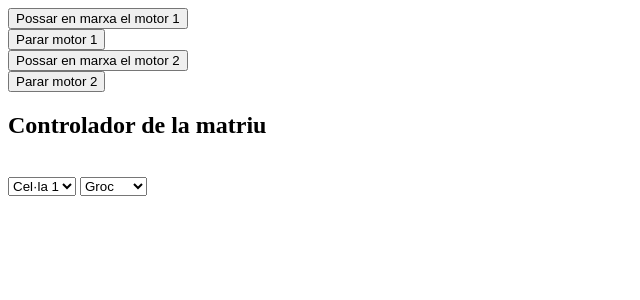
After one commit to arsaca2122daw2/PROYECTOFINAL, a Flask app: template templates/index2.html in a window 1280 px wide. The commit adds this page. Shown: the top 300 px of the page, without its empty margins (0-640 px from the left). Run offline with Flask 2, Linux system fonts and the light colour scheme; the template is opened without the code that fills it, so the values that code supplies are empty.

Commit message:
funcionan los motores + segundo servidor start no tira

```diff
--- a/app.py
+++ b/primerServer.py
@@ -1,4 +1,5 @@
 from flask import *
+
 app = Flask(__name__)
 
 @app.route('/')
@@ -9,3 +10,6 @@ def index():
 @app.route('/pium')
 def pium():
     return render_template('pium.html')
+
+if __name__ == '__main__':
+   app.run(debug=True, port=5000, host='0.0.0.0')
--- /dev/null
+++ b/static/css/duelo.css
@@ -0,0 +1,4 @@
+img{
+    width: 1000px;
+    height: 400px;
+}
--- /dev/null
+++ b/templates/index2.html
@@ -0,0 +1,46 @@
+<!DOCTYPE html>
+<html lang="en">
+<head>
+    <meta charset="UTF-8">
+    <meta http-equiv="X-UA-Compatible" content="IE=edge">
+    <meta name="viewport" content="width=device-width, initial-scale=1.0">
+    <title></title>
+</head>
+<body>
+
+    <div>
+        <a href="/motor1/on"><button>Possar en marxa el motor 1</button><br></a>
+        <a href="/motor1/off"><button>Parar motor 1</button><br></a>
+    </div>
+    <div>
+        <a href="/motor2/on"><button>Possar en marxa el motor 2</button><br></a>
+        <a href="/motor2/off"><button>Parar motor 2</button><br></a>
+    </div>
+
+    <div>
+        <h2>Controlador de la matriu</h2><br>
+        <form>
+            <select name="cella">Selecciona la cel·la
+                <option value="1">Cel·la 1</option>
+                <option value="2">Cel·la 2</option>
+                <option value="3">Cel·la 3</option>
+                <option value="4">Cel·la 4</option>
+                <option value="5">Cel·la 5</option>
+                <option value="6">Cel·la 6</option>
+                <option value="7">Cel·la 7</option>
+                <option value="8">Cel·la 8</option>
+                <option value="9">Cel·la 8</option>
+            </select>
+            <select name="">
+                <option value="groc">Groc</option>
+                <option value="vermell">Vermell</option>
+                <option value="blau">Blau</option>
+                <option value="verd">Verd</option>
+            </select>
+        </form>
+
+    </div>
+
+
+</body>
+</html>
--- a/templates/pium.html
+++ b/templates/pium.html
@@ -5,9 +5,13 @@
     <meta http-equiv="X-UA-Compatible" content="IE=edge">
     <meta name="viewport" content="width=device-width, initial-scale=1.0">
     <title>Document</title>
+
+    <link rel="stylesheet" href="../static/css/duelo.css">
+
 </head>
 <body>
     <h1>pium pium muerto</h1>
+    <img src="../static/imgs/duelo.jpg"><br>
     <a href="/">Vuelve al index</a>
 </body>
 </html>
```
Also changed, not shown: segundoServer.py (added, +33 -0 lines), zzzpruebas/moverMotor.py (added, +38 -0 lines), zzzpruebas/templates/index.html (added, +11 -0 lines), 3 other files.
